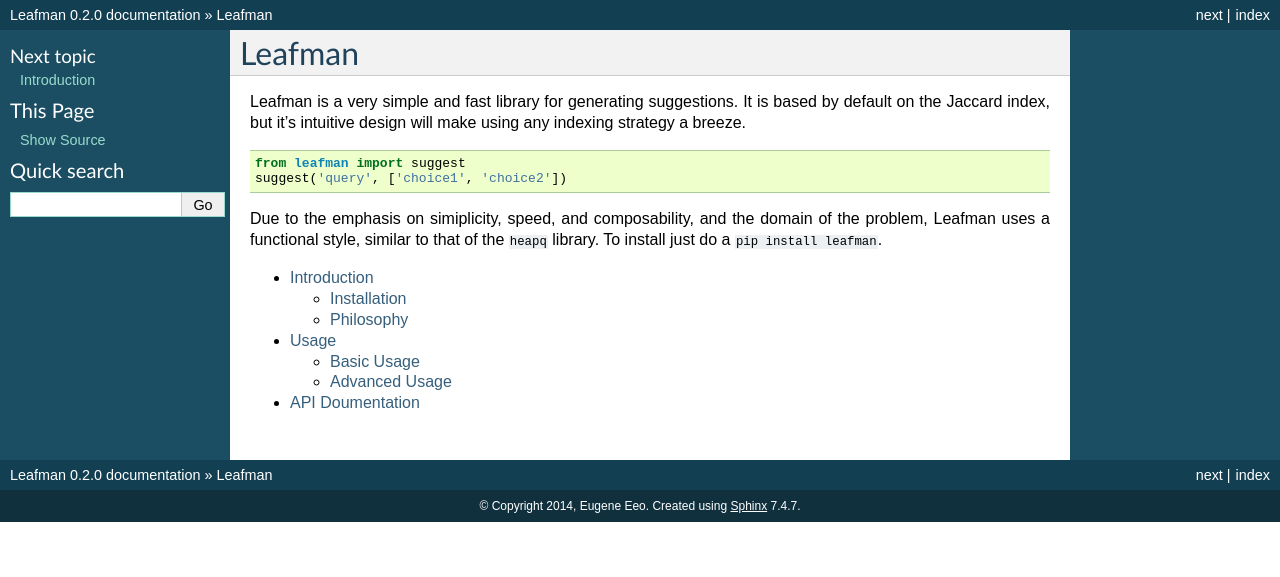
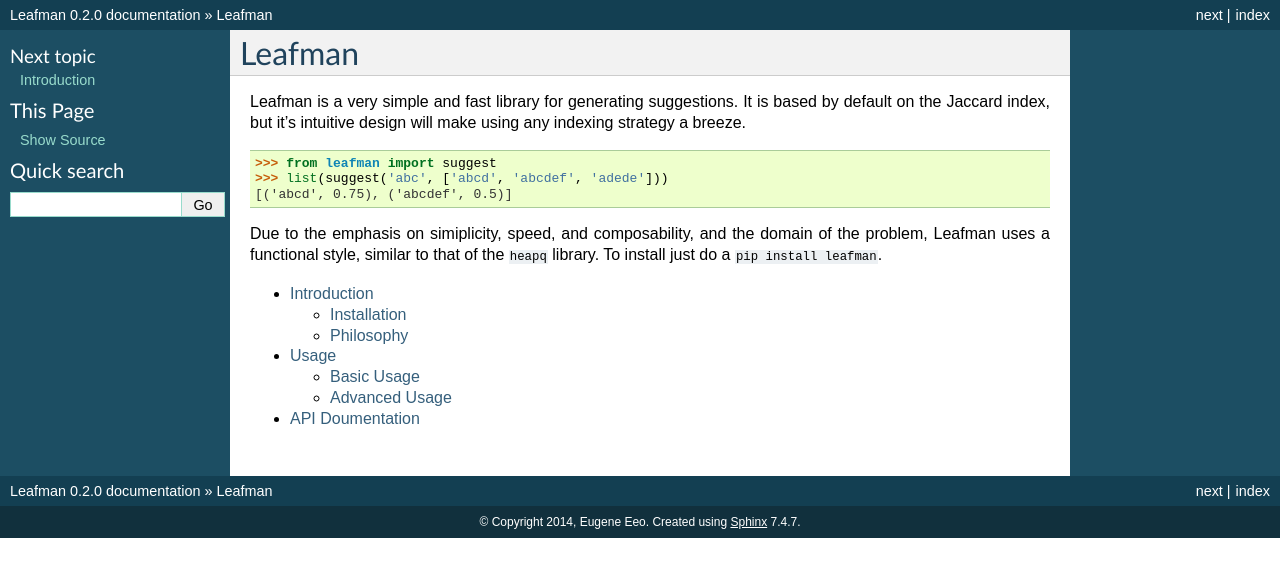
Before and after one commit to Cloudxtreme/leafman, a Sphinx documentation site: the page built from docs/index.rst, in a window 1280 px wide. Shown: the top 577 px of the page. Built offline with Sphinx 7.4.7, drawn with Linux system fonts in a browser that asks for light colours.

Commit message:
update docs/index.rst

```diff
--- a/docs/index.rst
+++ b/docs/index.rst
@@ -15,8 +15,9 @@
 
 .. code-block:: python
 
-    from leafman import suggest
-    suggest('query', ['choice1', 'choice2'])
+    >>> from leafman import suggest
+    >>> list(suggest('abc', ['abcd', 'abcdef', 'adede']))
+    [('abcd', 0.75), ('abcdef', 0.5)]
 
 Due to the emphasis on simiplicity, speed, and composability,
 and the domain of the problem, Leafman uses a functional style,
```
